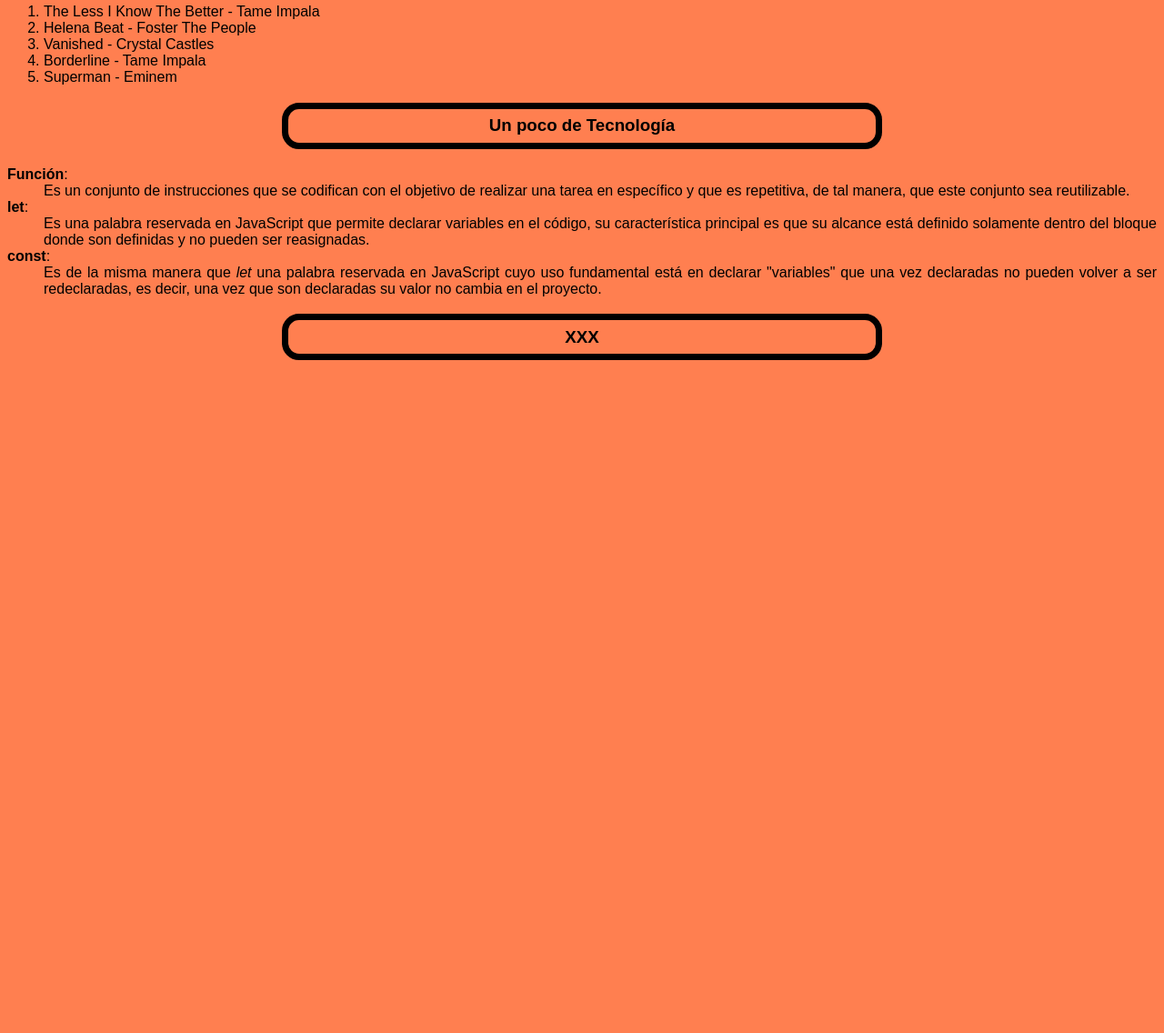
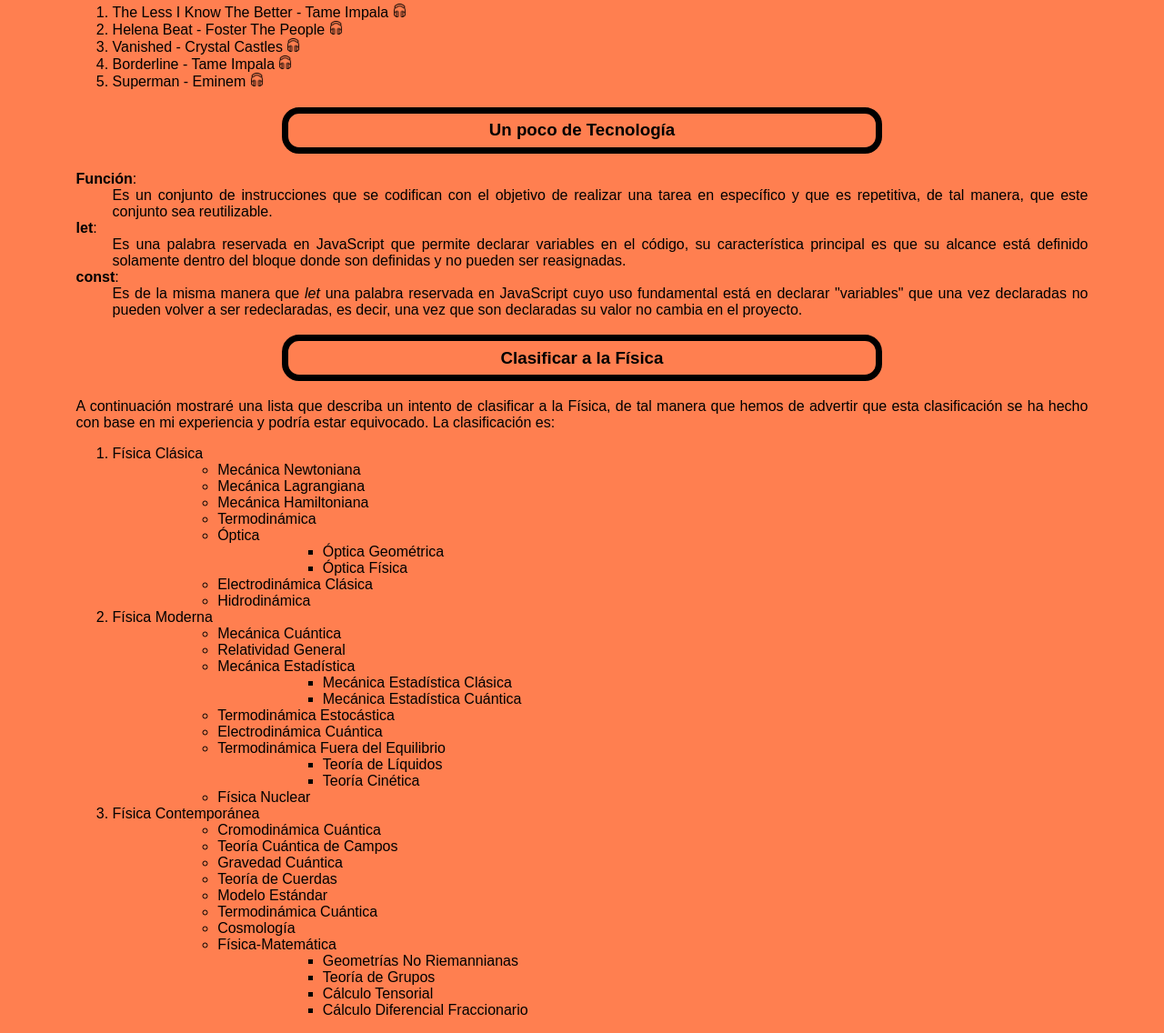
Before and after one commit to RogelioLR/aboutMe, a plain HTML site: page index.html in a window 1280 px wide. Shown: the part 892-2028 px from the top of the page at 91% size. Before the commit the page ends 1307 px from the top, so only its background shows below. Drawn offline with Linux system fonts and the light colour scheme.

Commit message:
actualizacion v1 de la pagina

```diff
--- a/index.html
+++ b/index.html
@@ -52,11 +52,21 @@
     <h3 class="subtitle"> Música Favorita </h3>
     <p> He aquí una pequeña lista de mi repertorio musical: </p>
     <ol>
-        <li>The Less I Know The Better - Tame Impala</li>
-        <li>Helena Beat - Foster The People</li>
-        <li>Vanished - Crystal Castles</li>
-        <li>Borderline - Tame Impala</li>
-        <li>Superman - Eminem</li>
+        <li>The Less I Know The Better - Tame Impala
+            <a href="https://www.youtube.com/watch?v=2SUwOgmvzK4" target="_blank"> <img src="./media/escuchar.png" class="icon"> </a>
+        </li>
+        <li>Helena Beat - Foster The People
+            <a href="https://www.youtube.com/watch?v=ABzh6hTYpb8" target="_blank"> <img src="./media/escuchar.png" class="icon"> </a>
+        </li>
+        <li>Vanished - Crystal Castles
+            <a href="https://www.youtube.com/watch?v=6e6Hj7MwWaI" target="_blank"> <img src="./media/escuchar.png" class="icon"> </a>
+        </li>
+        <li>Borderline - Tame Impala
+            <a href="https://www.youtube.com/watch?v=2g5xkLqIElU" target="_blank"> <img src="./media/escuchar.png" class="icon"> </a>
+        </li>
+        <li>Superman - Eminem
+            <a href="https://www.youtube.com/watch?v=K_8yRH2KPVo" target="_blank"> <img src="./media/escuchar.png" class="icon"> </a>
+        </li>
     </ol>
 
     <h3 class="subtitle"> Un poco de Tecnología </h3>
@@ -80,7 +90,64 @@
         </dd>
     </dl>
 
-    <h3 class="subtitle"> XXX </h3>
+    <h3 class="subtitle"> Clasificar a la Física </h3>
+    <p>
+        A continuación mostraré una lista que describa un intento de clasificar a la Física, de tal manera
+        que hemos de advertir que esta clasificación se ha hecho con base en mi experiencia y podría estar equivocado. La
+        clasificación es:
+    </p>
+
+    <ol>
+        <li> Física Clásica </li>
+            <ul>
+                <li> Mecánica Newtoniana </li>
+                <li> Mecánica Lagrangiana </li>
+                <li> Mecánica Hamiltoniana </li>
+                <li> Termodinámica </li>
+                <li> Óptica </li>
+                    <ul>
+                        <li> Óptica Geométrica </li>
+                        <li> Óptica Física </li>
+                    </ul>
+                <li> Electrodinámica Clásica </li>
+                <li> Hidrodinámica </li>
+            </ul>
+        <li> Física Moderna </li>
+            <ul>
+                <li> Mecánica Cuántica </li>
+                <li> Relatividad General </li>
+                <li> Mecánica Estadística </li>
+                    <ul>
+                        <li> Mecánica Estadística Clásica </li>
+                        <li> Mecánica Estadística Cuántica </li>
+                    </ul>
+                <li> Termodinámica Estocástica </li>
+                <li> Electrodinámica Cuántica </li>
+                <li> Termodinámica Fuera del Equilibrio </li>
+                    <ul>
+                        <li> Teoría de Líquidos </li>
+                        <li> Teoría Cinética </li>
+                    </ul>
+                <li> Física Nuclear </li>
+            </ul>
+        <li> Física Contemporánea </li>
+            <ul>
+                <li> Cromodinámica Cuántica </li>
+                <li> Teoría Cuántica de Campos </li>
+                <li> Gravedad Cuántica </li>
+                <li> Teoría de Cuerdas </li>
+                <li> Modelo Estándar </li>
+                <li> Termodinámica Cuántica </li>
+                <li> Cosmología </li>
+                <li> Física-Matemática </li>
+                    <ul>
+                        <li> Geometrías No Riemannianas </li>
+                        <li> Teoría de Grupos </li>
+                        <li> Cálculo Tensorial </li>
+                        <li> Cálculo Diferencial Fraccionario </li>
+                    </ul>
+            </ul>
+    </ol>
 
 </body>
 </html>
--- a/styles.css
+++ b/styles.css
@@ -26,7 +26,7 @@
     margin-right: 8cm;
 }
 
-p {
+p, dl, ul, ol {
     margin-left: 2cm;
     margin-right: 2cm;
 }
@@ -36,3 +36,7 @@
     height: 5cm;
     margin-left: 0.5cm;
 }
+
+.icon {
+    width: 15px;
+}
```
Also changed, not shown: media/escuchar.png (added).
